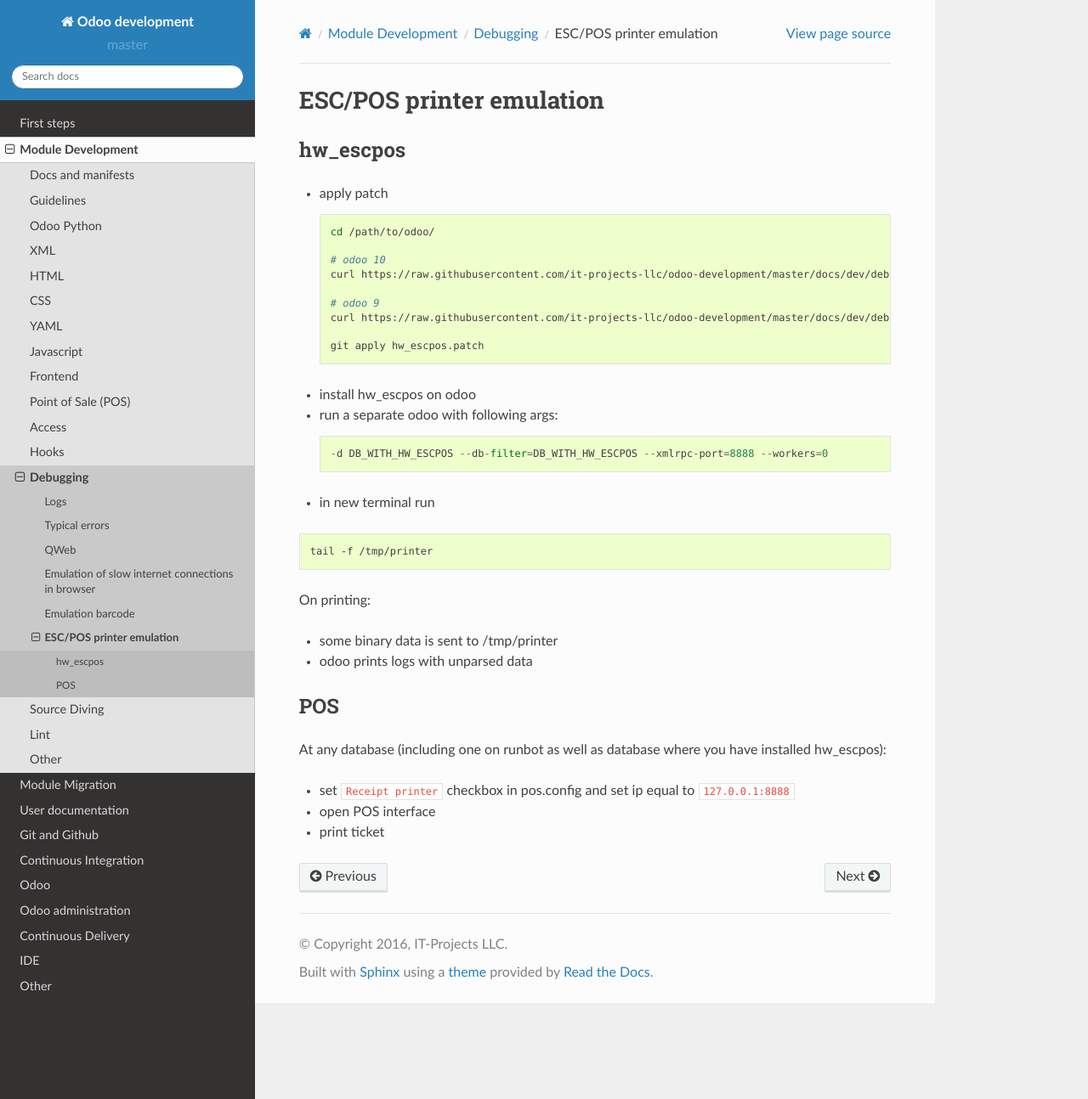
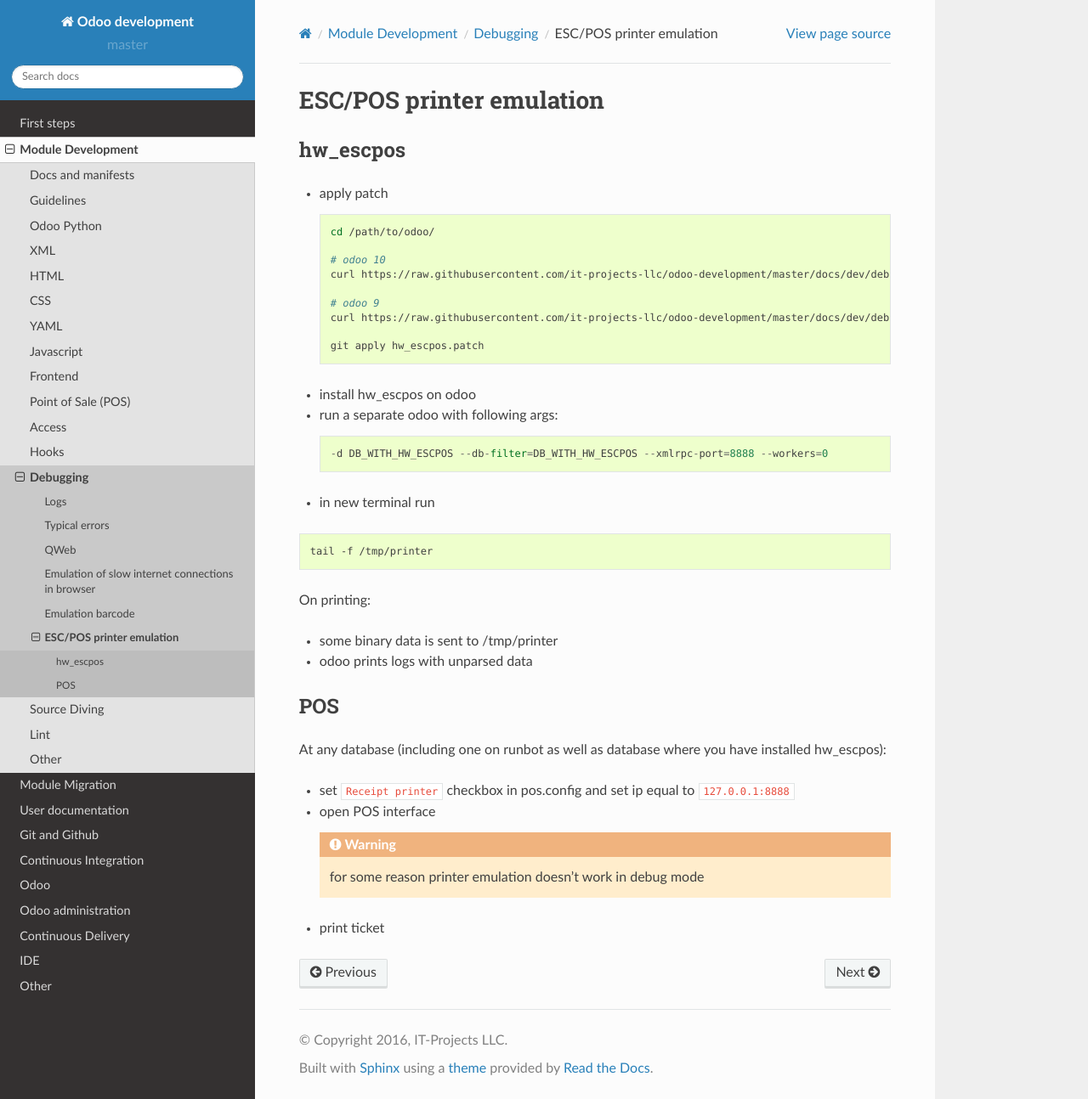
Before and after one commit to itpp-labs/odoo-development, a Sphinx documentation site: the page built from docs/dev/debug/emulation-esc-pos.rst, in a window 1280 px wide and 1294 px high. Shown: the whole window at 85% size. Built offline with Sphinx 7.4.7 and the Read the Docs theme 2.0.0, drawn with Linux system fonts in a browser that asks for light colours; pages that are not in the unit, such as notebooks, are missing from menus.

Commit message:
add warning about printer emulation with debug mode

```diff
--- a/docs/dev/debug/emulation-esc-pos.rst
+++ b/docs/dev/debug/emulation-esc-pos.rst
@@ -46,4 +46,6 @@
 
 * open POS interface
 
+  .. warning:: for some reason printer emulation doesn't work in debug mode
+
 * print ticket
```
